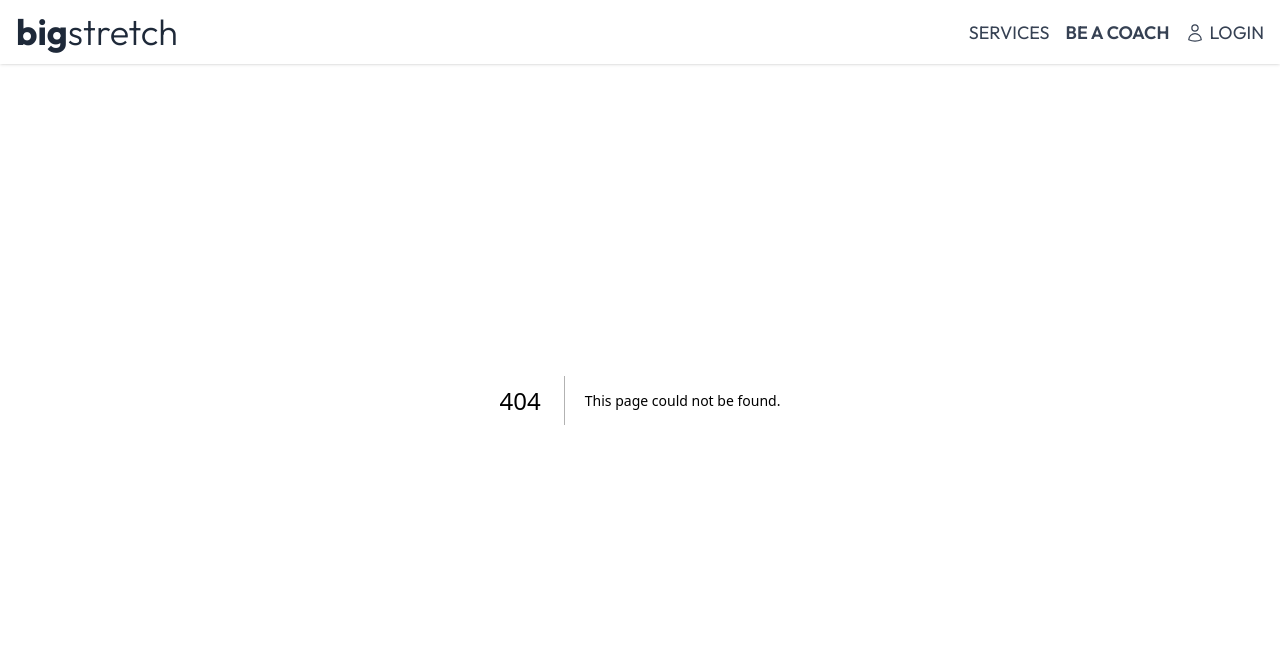
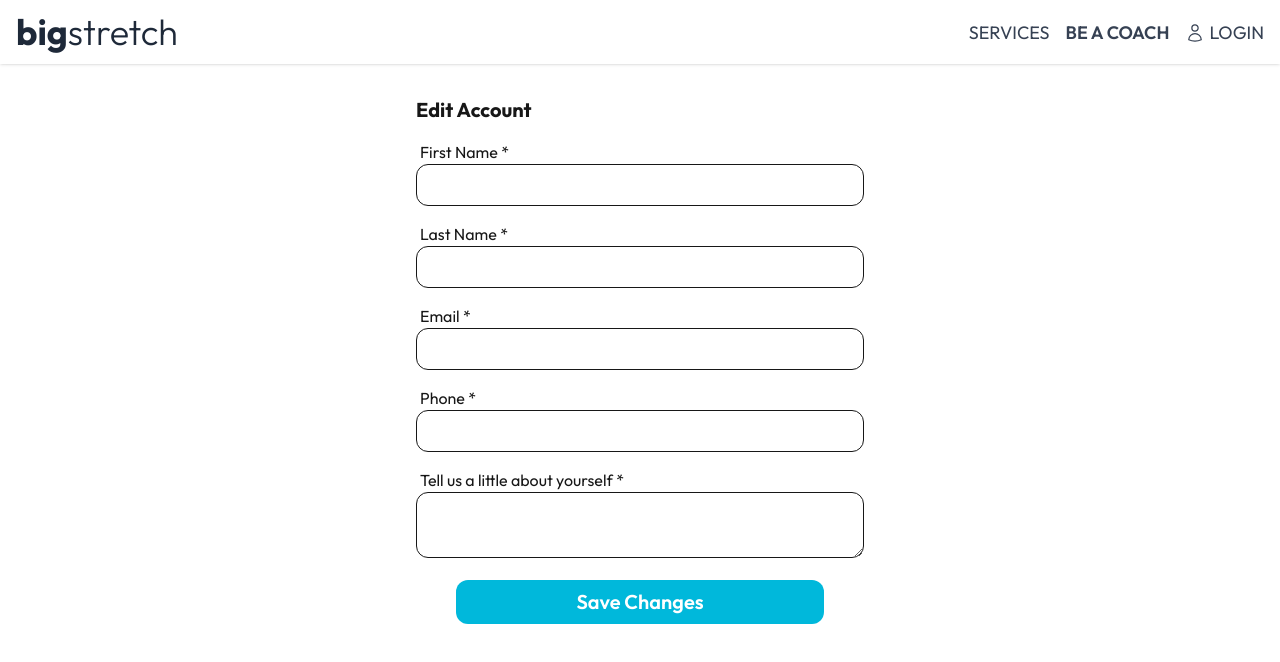
Before and after one commit to ironcoyoteboots/stretch, a Next.js app: page /provider/edit in a window 1280 px wide. Before the commit this address had no page. Shown: the top 662 px of the page. Built offline with nearby package versions, Linux system fonts and the light colour scheme.

Commit message:
Provider Schema and form

```diff
--- a/package.json
+++ b/package.json
@@ -13,7 +13,9 @@
     "@prisma/client": "^6.12.0",
     "next": "15.4.1",
     "react": "19.1.0",
-    "react-dom": "19.1.0"
+    "react-dom": "19.1.0",
+    "react-input-mask": "^2.0.4",
+    "zod": "^4.0.5"
   },
   "devDependencies": {
     "@eslint/eslintrc": "^3",
@@ -21,6 +23,7 @@
     "@types/node": "^20",
     "@types/react": "^19",
     "@types/react-dom": "^19",
+    "@types/react-input-mask": "^3.0.6",
     "eslint": "^9",
     "eslint-config-next": "15.4.1",
     "prisma": "^6.12.0",
--- /dev/null
+++ b/src/app/api/provider/create/route.ts
@@ -0,0 +1,23 @@
+import { NextResponse } from 'next/server';
+import { prisma } from '@/lib/prisma'; // adjust path if needed
+import { providerSchema } from '@/lib/schemas/provider';
+
+export async function POST(req: Request) {
+  const body = await req.json();
+  const result = providerSchema.safeParse(body);
+
+  if (!result.success) {
+    return NextResponse.json({ error: 'Invalid input', details: result.error }, { status: 400 });
+  }
+
+  try {
+    const provider = await prisma.provider.create({
+      data: result.data,
+    });
+
+    return NextResponse.json(provider, { status: 200 });
+  } catch (error) {
+    console.error('DB error:', error);
+    return NextResponse.json({ error: 'Server error', details: error }, { status: 500 });
+  }
+}
--- /dev/null
+++ b/src/app/provider/edit/page.tsx
@@ -0,0 +1,15 @@
+import ProviderAccountForm from '@/components/ProviderAccountForm';
+
+export default function page() {
+    return (
+        <main className="p-4">
+            <ProviderAccountForm
+                mode="edit"
+                method="PUT"
+                //onSubmitUrl={`/api/provider/update?id=${provider.id}`}
+                //initialValues={provider}
+            />
+
+        </main>
+    );
+}
--- /dev/null
+++ b/src/app/provider/signup/page.tsx
@@ -0,0 +1,9 @@
+import ProviderAccountForm from '@/components/ProviderAccountForm';
+
+export default function page() {
+  return (
+    <main className="p-4">
+      <ProviderAccountForm />
+    </main>
+  );
+}
--- a/src/components/Header.tsx
+++ b/src/components/Header.tsx
@@ -7,11 +7,11 @@ export default function Header() {
         <header className="fixed top-0 left-0 w-full z-20 bg-white bg-opacity-90 backdrop-blur-md shadow-sm">
             <div className="max-w-7xl mx-auto px-4 py-3 flex justify-between items-center">
                 <div className="text-2xl md:text-4xl text-gray-800">
-                    <span className="font-extrabold">big</span><span className="font-light">stretch</span>
+                    <a href="/"><span className="font-extrabold">big</span><span className="font-light">stretch</span></a>
                 </div>
                 <nav className="space-x-2 md:space-x-4 text-gray-700 uppercase text-sm md:text-lg">
                     <a href="#" className="hover:text-cyan-600 align-middle">Services</a>
-                    <a href="#" className="hover:text-cyan-600 font-semibold align-middle">Be a Coach</a>
+                    <a href="/provider/signup" className="hover:text-cyan-600 font-semibold align-middle">Be a Coach</a>
                     <a href="#" className="hover:text-cyan-600 inline-flex items-center gap-1 align-middle">
                         <UserIcon className="h-4 w-4 sm:h-5 sm:w-5" />
                         Login
--- /dev/null
+++ b/src/components/ProviderAccountForm.tsx
@@ -0,0 +1,178 @@
+'use client';
+
+import { useState } from 'react';
+import { ProviderInput, providerSchema } from '@/lib/schemas/provider';
+import { treeifyError } from 'zod';
+
+type ProviderAccountFormProps = {
+  initialValues?: ProviderInput;
+  onSubmitUrl?: string;
+  method?: 'POST' | 'PUT';
+  mode?: 'create' | 'edit';
+};
+
+export default function ProviderAccountForm({
+  initialValues,
+  onSubmitUrl = '/api/provider/create',
+  method = 'POST',
+  mode = 'create',
+}: ProviderAccountFormProps) {
+
+  const defaultValues: ProviderInput = {
+    firstName: '',
+    lastName: '',
+    email: '',
+    phone: '',
+    bio: '',
+  };
+
+  const [formData, setFormData] = useState<ProviderInput>({
+    ...defaultValues,
+    ...initialValues, // this safely overrides only the defined props
+  });
+
+  const [status, setStatus] = useState<'idle' | 'submitting' | 'success' | 'error'>('idle');
+  const [errors, setErrors] = useState<Record<string, string>>({});
+
+  const handleChange = (e: React.ChangeEvent<HTMLInputElement | HTMLTextAreaElement>) => {
+    setFormData({ ...formData, [e.target.name]: e.target.value });
+  };
+
+  const handleSubmit = async (e: React.FormEvent) => {
+    e.preventDefault();
+    setStatus('submitting');
+
+    const result = providerSchema.safeParse(formData);
+    if (!result.success) {
+      const fieldErrors: Record<string, string> = {};
+      const flatErrors = result.error.flatten();
+      for (const [field, messages] of Object.entries(flatErrors.fieldErrors)) {
+        if (messages && messages.length > 0) {
+          fieldErrors[field] = messages[0];
+        }
+      }
+      setErrors(fieldErrors);
+      setStatus('error');
+      return;
+
+    }
+
+    console.log('💬 initialValues', initialValues);
+console.log('📦 formData', formData);
+
+
+
+    try {
+      const response = await fetch(onSubmitUrl, {
+        method,
+        headers: { 'Content-Type': 'application/json' },
+        body: JSON.stringify(result.data),
+      });
+
+      if (response.ok) {
+        setStatus('success');
+        setErrors({});
+        if (mode === 'create') {
+          setFormData({ firstName: '', lastName: '', email: '', phone: '', bio: '' });
+        }
+      } else {
+        const errorBody = await response.json();
+        console.error('Server error:', errorBody);
+        setStatus('error');
+      }
+    } catch (error) {
+      console.error('Submit failed', error);
+      setStatus('error');
+    }
+  };
+
+  const inputClass = "w-full border p-2 rounded-xl";
+  const labelClass = "ml-1";
+  const divClass = "";
+
+  return (
+    <form onSubmit={handleSubmit} className="space-y-4 max-w-md mx-auto mt-20">
+      <h2 className="text-xl font-bold">
+        {mode === 'edit' ? 'Edit Account' : 'Sign Up for a Provider Account'}
+      </h2>
+
+      <div className={divClass}>
+        <label className={labelClass}>First Name *</label>
+        <input
+          name="firstName"
+          value={formData.firstName}
+          onChange={handleChange}
+          className={inputClass}
+        />
+        {errors.firstName && <p className="text-red-500 text-sm">{errors.firstName}</p>}
+      </div>
+
+      <div className={divClass}>
+        <label className={labelClass}>Last Name *</label>
+        <input
+          name="lastName"
+          value={formData.lastName}
+          onChange={handleChange}
+          className={inputClass}
+        />
+        {errors.lastName && <p className="text-red-500 text-sm">{errors.lastName}</p>}
+      </div>
+
+      <div className={divClass}>
+        <label className={labelClass}>Email *</label>
+        <input
+          name="email"
+          type="email"
+          value={formData.email}
+          onChange={handleChange}
+          className={inputClass}
+          disabled={mode === 'edit'} // email should probably be locked in edit mode
+        />
+        {errors.email && <p className="text-red-500 text-sm">{errors.email}</p>}
+      </div>
+
+      <div className={divClass}>
+        <label className={labelClass}>Phone *</label>
+        <input
+          name="phone"
+          value={formData.phone}
+          onChange={handleChange}
+          className={inputClass}
+        />
+        {errors.phone && <p className="text-red-500 text-sm">{errors.phone}</p>}
+      </div>
+
+      <div className={divClass}>
+        <label className={labelClass}>Tell us a little about yourself *</label>
+        <textarea
+          name="bio"
+          value={formData.bio}
+          onChange={handleChange}
+          className={inputClass}
+        />
+        {errors.bio && <p className="text-red-500 text-sm">{errors.bio}</p>}
+      </div>
+
+      <div className="text-center px-10">
+        <button type="submit" className="bg-cyan-500 text-white font-semibold px-5 py-2 rounded-xl hover:bg-cyan-700 text-xl w-full">
+          {status === 'submitting'
+            ? 'Submitting...'
+            : mode === 'edit'
+              ? 'Save Changes'
+              : 'Sign Up'}
+        </button>
+      </div>
+
+
+
+      {status === 'success' && (
+        <p className="text-green-600 mt-2">
+          {mode === 'edit' ? 'Account updated successfully!' : 'Account created successfully!'}
+        </p>
+      )}
+      {status === 'error' && (
+        <p className="text-red-600 mt-2">There was an error. Please try again.</p>
+      )}
+    </form>
+  );
+}
--- /dev/null
+++ b/src/lib/prisma.ts
@@ -0,0 +1,13 @@
+import { PrismaClient } from '@prisma/client';
+
+const globalForPrisma = globalThis as unknown as {
+  prisma: PrismaClient | undefined;
+};
+
+export const prisma =
+  globalForPrisma.prisma ??
+  new PrismaClient({
+    log: ['query'], // optional: shows SQL queries in your terminal
+  });
+
+if (process.env.NODE_ENV !== 'production') globalForPrisma.prisma = prisma;
--- /dev/null
+++ b/src/lib/schemas/provider.ts
@@ -0,0 +1,14 @@
+import { z } from 'zod';
+
+export const providerSchema = z.object({
+    firstName: z.string().min(1, 'First name is required'),
+    lastName: z.string().min(1, 'Last name is required'),
+    email: z.email({ message: 'Invalid email address' }),
+    phone: z.string().regex(
+        /^(\+1\s?)?(\(?\d{3}\)?[\s.-]?)\d{3}[\s.-]?\d{4}$/,
+        'Invalid phone number'
+    ),
+    bio: z.string().min(1, { message: 'Bio must be at least 20 characters' }),
+});
+
+export type ProviderInput = z.infer<typeof providerSchema>;
```
Also changed, not shown: 1 other file (tests, documents, lock files or other folders).
